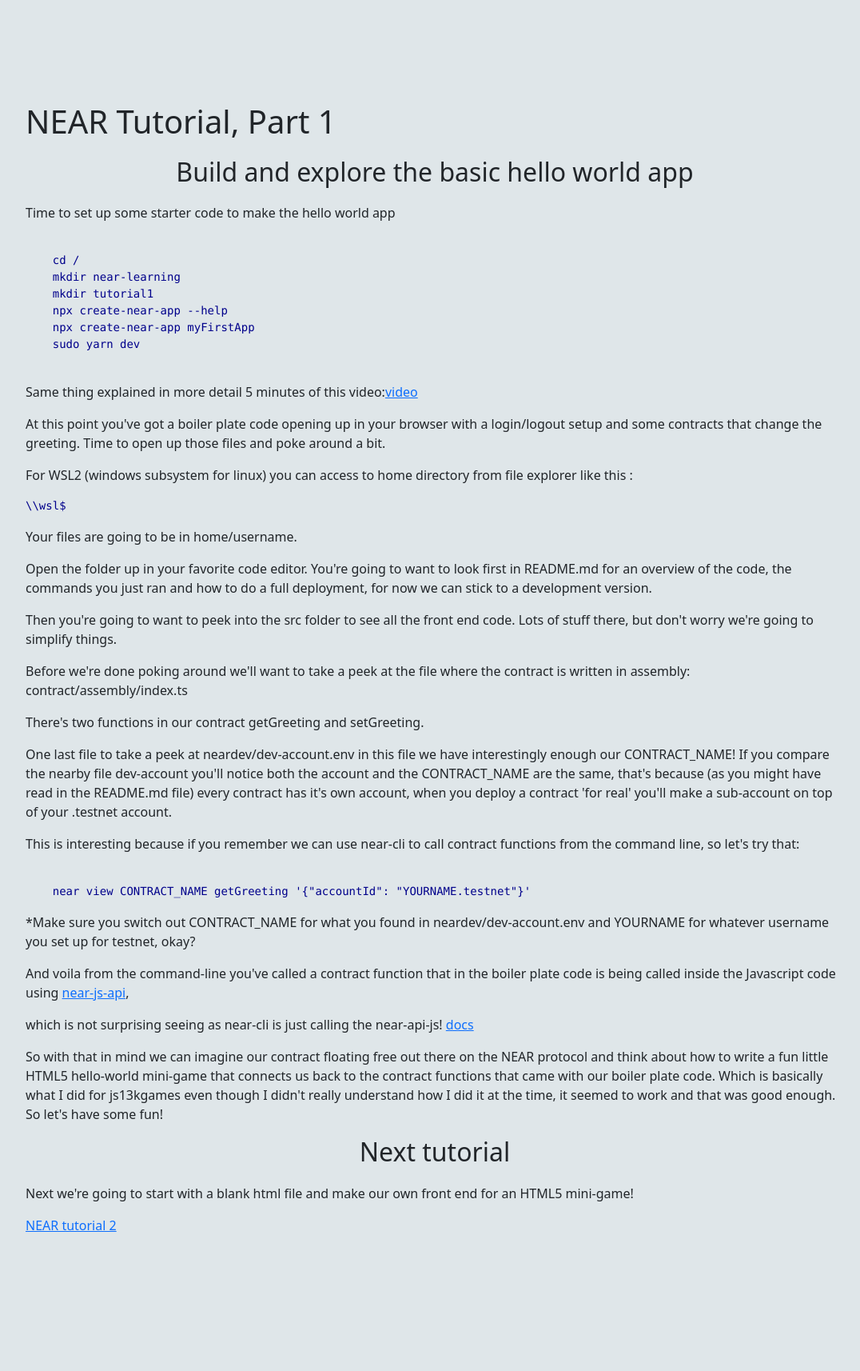
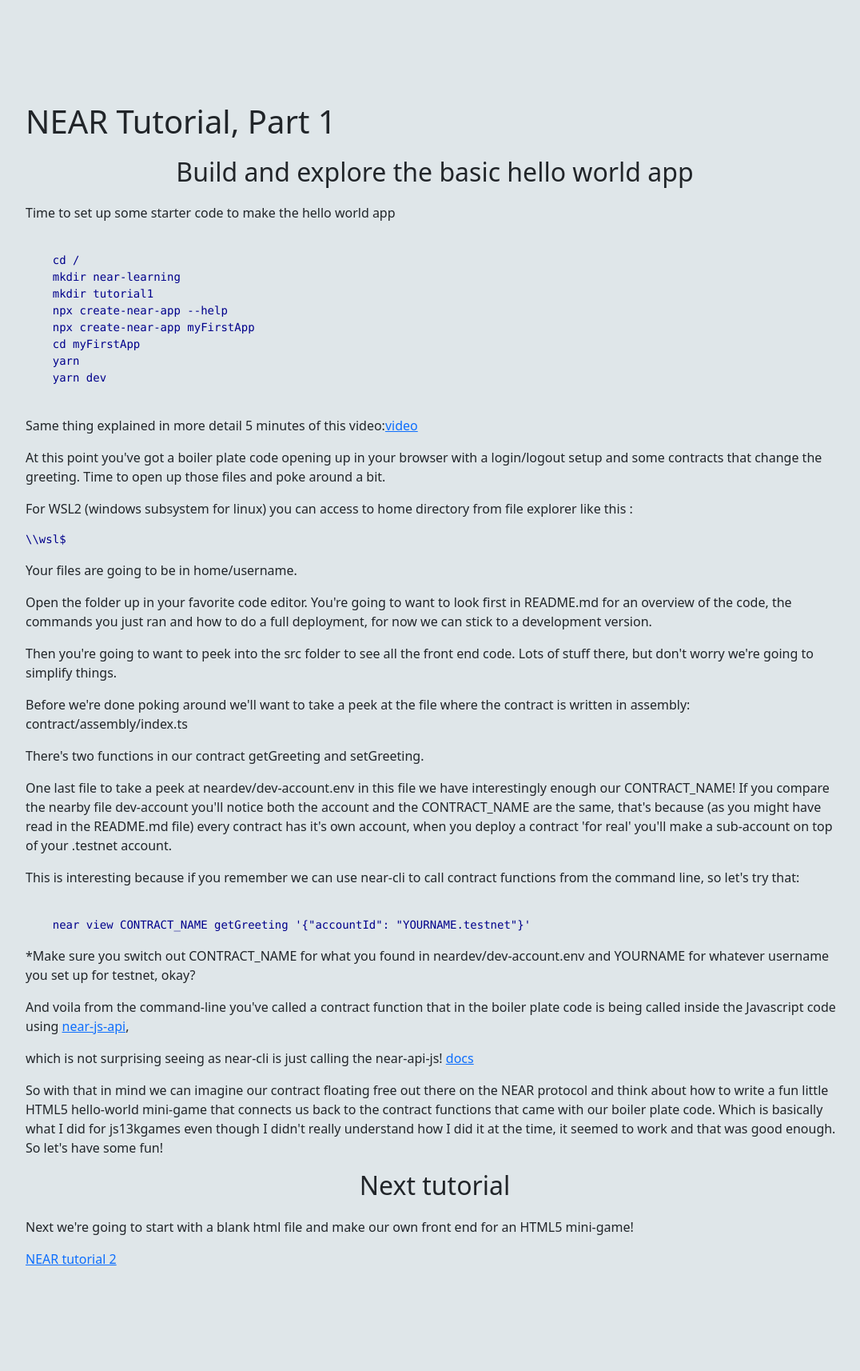
Before and after one commit to Vertfromage/Vertfromage.github.io, a Jekyll site: the page NEAR-tutorials/NEAR-tut-1.html, which Jekyll copies as it is, in a window 1280 px wide. Shown: the whole page at 80% size, without its empty margins (96-1172 px from the left). Built offline with Jekyll 4.4.1, drawn with Linux system fonts in a browser that asks for light colours; before the commit the page ends 1672 px from its top, so only the background shows below that.

Commit message:
Update NEAR-tut-1.html

```diff
--- a/NEAR-tutorials/NEAR-tut-1.html
+++ b/NEAR-tutorials/NEAR-tut-1.html
@@ -20,7 +20,9 @@
     mkdir tutorial1
     npx create-near-app --help
     npx create-near-app myFirstApp
-    sudo yarn dev
+    cd myFirstApp
+    yarn
+    yarn dev
     </code></pre>
     <p>Same thing explained in more detail 5 minutes of this video:<a href="https://youtu.be/m6LJUpPPHoE?t=2375 " >video</a></p>
     <p>At this point you've got a boiler plate code opening up in your browser with a login/logout setup and some contracts that change the greeting. Time to open up those files and poke around a bit. </p>
```
